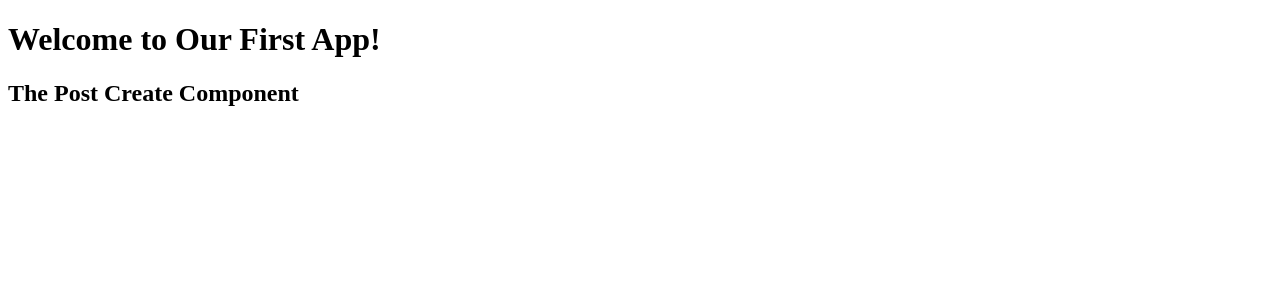
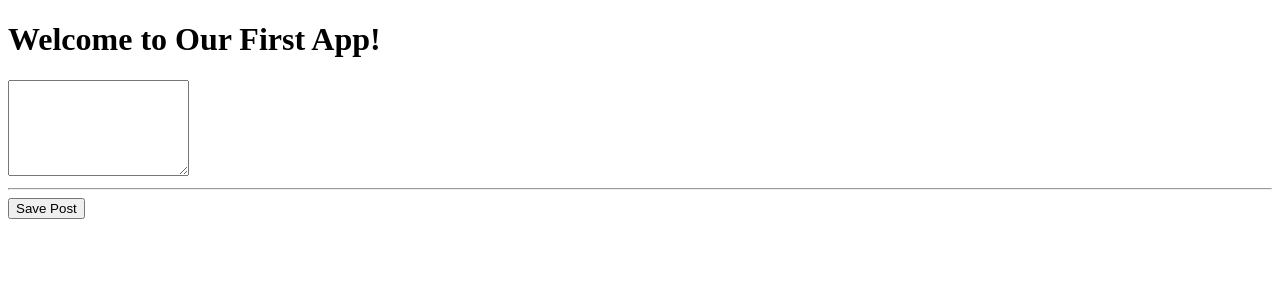
Before and after one commit to AritroB-zz/MEAN, an Angular app: page / in a window 1280 px wide. Shown: the top 300 px of the page. Built offline with nearby package versions, Linux system fonts and the light colour scheme.

Commit message:
Added Save Post Button and alert

```diff
--- a/src/app/posts/post-create/post-create.component.html
+++ b/src/app/posts/post-create/post-create.component.html
@@ -1 +1,3 @@
-<h2>The Post Create Component</h2>
+<textarea rows="6"></textarea>
+<hr>
+<button (click)="onAddPost()">Save Post</button>
--- a/src/app/posts/post-create/post-create.component.ts
+++ b/src/app/posts/post-create/post-create.component.ts
@@ -6,5 +6,7 @@
 })
 
 export class PostCreateComponent {
-
+  onAddPost() {
+    alert( "Post added!");
+  }
 }
```
